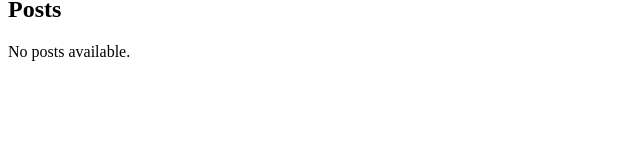
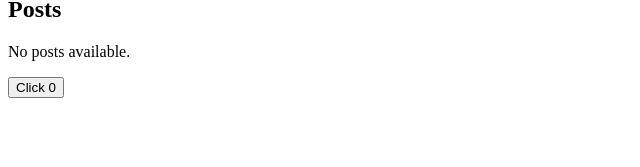
Before and after one commit to suyashpradhan/frontend-machine-coding, a React (Create React App) app: page / in a window 1280 px wide. Shown: the part 125-292 px from the top of the page, without its empty margins (0-640 px from the left). Built offline with nearby package versions, Linux system fonts and the light colour scheme.

Commit message:
feat: useEffects demo

```diff
--- a/src/App.tsx
+++ b/src/App.tsx
@@ -1,6 +1,7 @@
 import React from 'react';
 import axios from 'axios';
 import {v4 as uuidv4} from 'uuid';
+import {PracticingEffects} from "./PracticingEffects";
 
 type Post = {
     id: string,
@@ -39,7 +40,7 @@ function App() {
         setLoading(true);
         try {
             const response = await axios.delete(`https://jsonplaceholder.typicode.com/posts/${id}`)
-            setPosts([...posts, response.data]);
+            setPosts(posts.filter(post => post.id !== id));
             setLoading(false);
         } catch (error) {
             setError("Failed to delete post.");
@@ -77,9 +78,9 @@ function App() {
             </div>
 
             {error && <p style={{color: 'red'}}>{error}</p>}
+
+            <PracticingEffects/>
         </div>
-
-
     );
 }
 
--- /dev/null
+++ b/src/PracticingEffects.tsx
@@ -0,0 +1,16 @@
+import {useEffect, useState} from "react";
+
+export const PracticingEffects = () => {
+    const [count, setCount] = useState(0);
+
+    useEffect(() => {
+        console.log(count)
+        document.title = `You clicked ${count} times`
+    }, [count]);
+
+    return (
+        <>
+            <button onClick={() => setCount(count + 1)}>Click {count}</button>
+        </>
+    )
+}
```
Also changed, not shown: src/react-from-scratch/index.ts (added).
